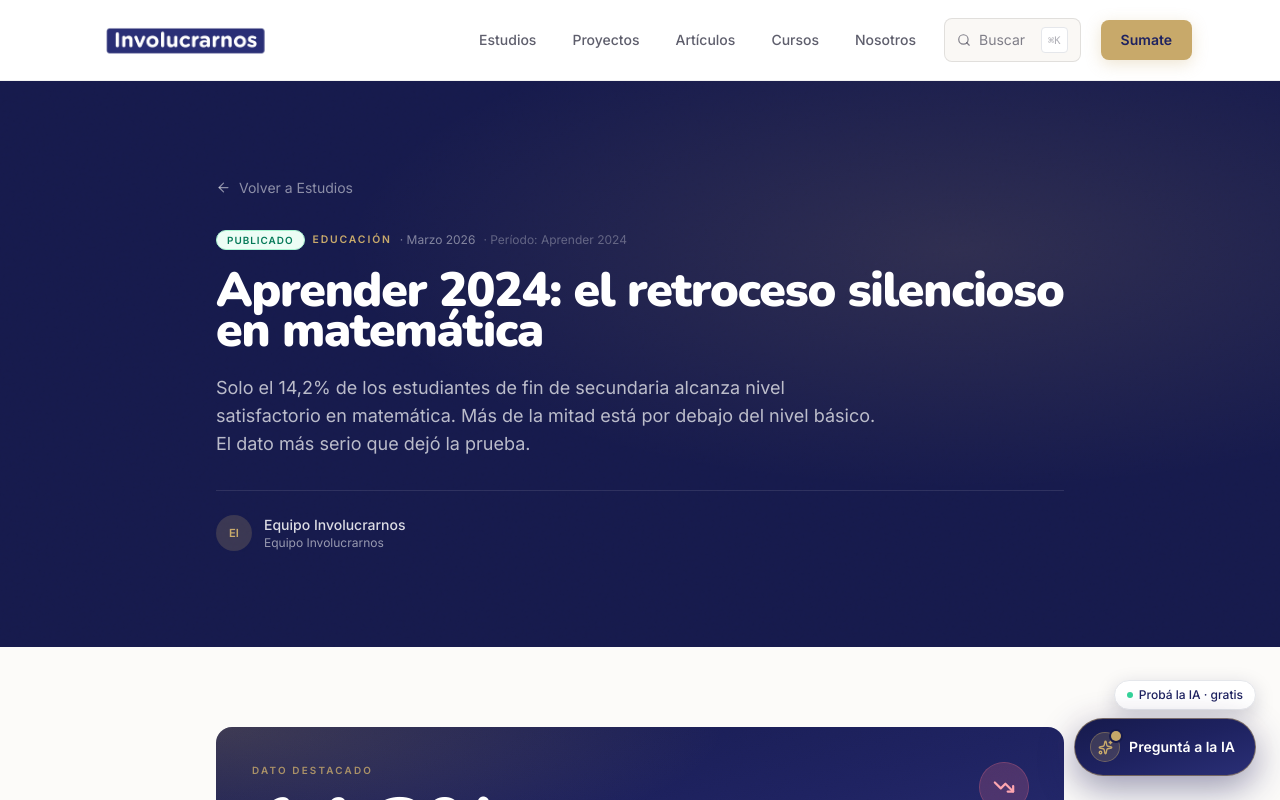
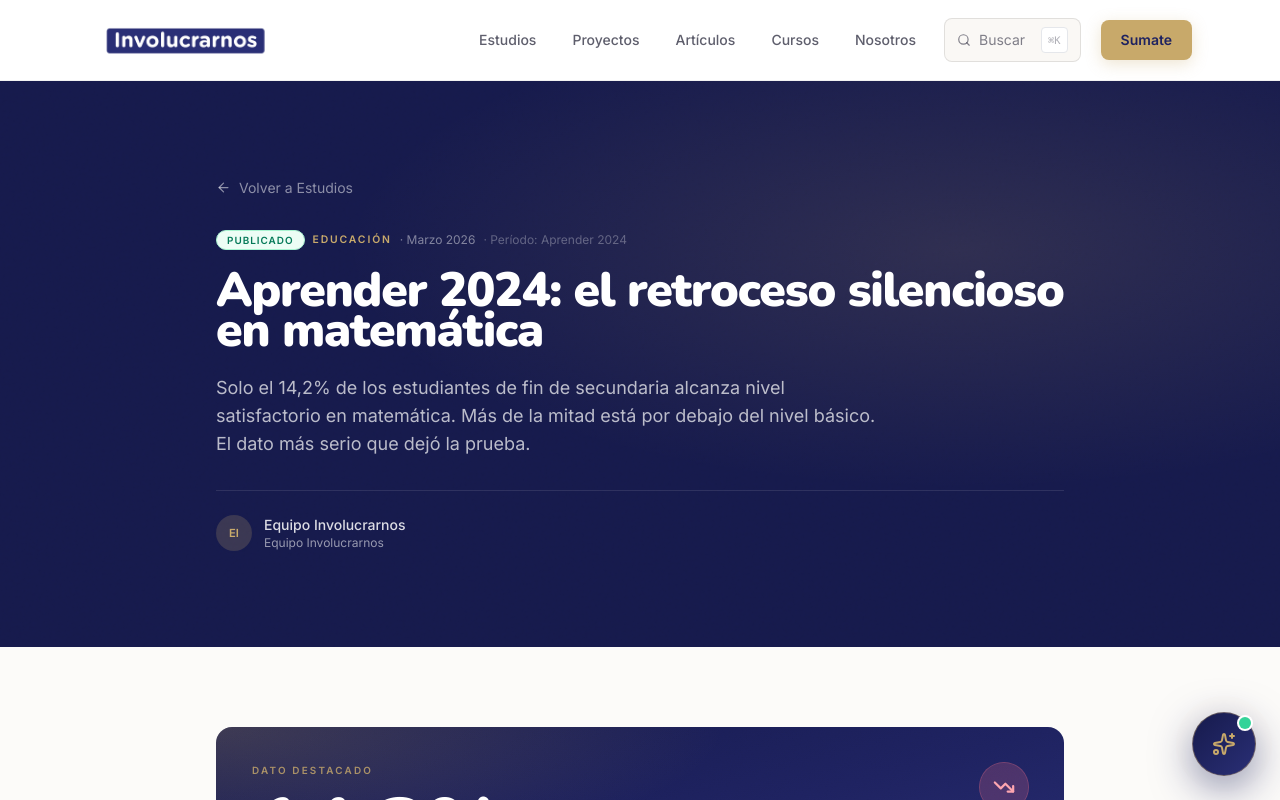
Before and after one commit to fabriziocarugatti/involucrarnos-web, a Next.js app: page /estudios/aprender-2024-retroceso-matematica in a window 1280 px wide. Shown: the top 800 px of the page. Built offline with nearby package versions, Linux system fonts and the light colour scheme.

Commit message:
feat: Involucrado — saca HubSection, botón ícono grande, estudios en contexto IA

```diff
--- a/src/app/page.tsx
+++ b/src/app/page.tsx
@@ -5,7 +5,6 @@ import ContenidosSection from '@/components/ContenidosSection'
 import CursosSection from '@/components/CursosSection'
 import EstudiosSection from '@/components/EstudiosSection'
 import ProyectosSection from '@/components/ProyectosSection'
-import HubSection from '@/components/HubSection'
 import NosotrosSection from '@/components/NosotrosSection'
 import SumateSection from '@/components/SumateSection'
 import Footer from '@/components/Footer'
@@ -19,7 +18,6 @@ export default function Home() {
       <Navbar />
       <main>
         <Hero />
-        <HubSection />
         <EstudiosSection />
         <ProyectosSection />
         <ContenidosSection />
--- a/src/components/ChatAssistant.tsx
+++ b/src/components/ChatAssistant.tsx
@@ -8,13 +8,13 @@ import { ease } from '@/lib/motion'
 type Msg = { role: 'user' | 'assistant'; content: string }
 
 const SUGGESTIONS = [
-  '¿Qué es capacidad estatal?',
-  '¿Cómo evaluar una política pública?',
-  '¿Qué diferencia a la guerra cognitiva?',
+  '¿Qué dice el estudio de femicidios en Argentina?',
+  '¿Cómo está la transparencia en el NOA?',
+  '¿Qué pasó con Aprender 2024 en matemática?',
 ]
 
 const WELCOME =
-  '¡Hola! Soy el asistente de Involucrarnos. Pregúntame sobre política, gestión pública, democracia o cualquier tema sobre lo público. Estoy entrenado con el marco y los artículos de Exequiel.'
+  '¡Hola! Soy Involucrado, el asistente de Involucrarnos. Preguntame sobre los estudios, artículos, política pública o gestión del NOA.'
 
 export default function ChatAssistant() {
   const [open, setOpen] = useState(false)
@@ -94,59 +94,41 @@ export default function ChatAssistant() {
 
   return (
     <>
-      {/* Floating launcher — siempre visible, prominente, tipo chatbot premium */}
-      <div className="fixed bottom-5 right-5 md:bottom-6 md:right-6 z-40 flex flex-col items-end gap-2">
-        {/* Tooltip "Nuevo · IA gratis" — solo cuando cerrado */}
-        {!open && (
-          <motion.div
-            initial={{ opacity: 0, y: 8, scale: 0.95 }}
-            animate={{ opacity: 1, y: 0, scale: 1 }}
-            transition={{ delay: 1.6, duration: 0.5, ease: ease.outExpo }}
-            className="hidden sm:flex items-center gap-1.5 bg-white text-azul-dark text-xs font-medium px-3 py-1.5 rounded-full shadow-[0_6px_20px_rgba(15,17,55,0.18)] border border-black/8"
-          >
-            <span className="w-1.5 h-1.5 bg-emerald-400 rounded-full animate-pulse" />
-            Probá la IA · gratis
-          </motion.div>
-        )}
-
+      {/* Floating launcher — botón grande, solo ícono */}
+      <div className="fixed bottom-6 right-6 z-40">
         <motion.button
           onClick={() => setOpen((v) => !v)}
-          aria-label={open ? 'Cerrar asistente' : 'Abrir asistente IA'}
+          aria-label={open ? 'Cerrar Involucrado' : 'Abrir Involucrado — asistente IA'}
           initial={{ scale: 0, opacity: 0 }}
           animate={{ scale: 1, opacity: 1 }}
-          transition={{ delay: 0.6, type: 'spring', stiffness: 250, damping: 18 }}
-          whileHover={{ scale: 1.05 }}
-          whileTap={{ scale: 0.95 }}
-          className={`relative flex items-center gap-2.5 rounded-full font-bold text-sm
-                      shadow-[0_12px_36px_rgba(30,34,96,0.45)] transition-colors
+          transition={{ delay: 0.6, type: 'spring', stiffness: 260, damping: 20 }}
+          whileHover={{ scale: 1.08 }}
+          whileTap={{ scale: 0.93 }}
+          className={`relative w-16 h-16 rounded-full flex items-center justify-center
+                      shadow-[0_12px_40px_rgba(30,34,96,0.5)] transition-colors
                       ${open
-                        ? 'bg-white text-azul-dark border border-black/10 pl-4 pr-5 py-3.5'
-                        : 'bg-gradient-to-br from-azul-deep via-azul-dark to-azul text-white border border-dorado/50 pl-4 pr-5 py-3.5 hover:from-azul-dark hover:to-azul-deep'
+                        ? 'bg-white border border-black/10'
+                        : 'bg-gradient-to-br from-azul-deep to-azul border border-dorado/40 hover:from-azul-dark hover:to-azul-deep'
                       }`}
         >
           {/* halo dorado pulsante cuando cerrado */}
           {!open && (
             <span
               aria-hidden
-              className="absolute inset-0 rounded-full opacity-60 animate-ping-slow pointer-events-none"
-              style={{ boxShadow: '0 0 0 0 rgba(200, 169, 106, 0.45)' }}
+              className="absolute inset-0 rounded-full opacity-50 animate-ping-slow pointer-events-none"
+              style={{ boxShadow: '0 0 0 0 rgba(200, 169, 106, 0.5)' }}
             />
           )}
 
-          <span className="relative flex items-center justify-center w-7 h-7 rounded-full bg-dorado/20 ring-1 ring-dorado/50">
-            {open ? (
-              <X size={15} strokeWidth={2.4} className="text-azul-dark" />
-            ) : (
-              <Sparkles size={15} strokeWidth={2.2} className="text-dorado" />
-            )}
-            {!open && (
-              <span className="absolute -top-0.5 -right-0.5 w-2.5 h-2.5 bg-dorado rounded-full ring-2 ring-azul-deep animate-pulse" />
-            )}
-          </span>
+          {open ? (
+            <X size={22} strokeWidth={2.2} className="text-azul-dark" />
+          ) : (
+            <Sparkles size={24} strokeWidth={2} className="text-dorado" />
+          )}
 
-          <span className="relative">
-            {open ? 'Cerrar' : 'Preguntá a la IA'}
-          </span>
+          {!open && (
+            <span className="absolute top-1 right-1 w-3 h-3 bg-emerald-400 rounded-full ring-2 ring-white" />
+          )}
         </motion.button>
       </div>
 
@@ -164,7 +146,7 @@ export default function ChatAssistant() {
                        bg-white rounded-2xl shadow-[0_24px_60px_rgba(15,17,55,0.32)]
                        border border-black/10 flex flex-col overflow-hidden"
             role="dialog"
-            aria-label="Asistente IA del especialista"
+            aria-label="Involucrado — asistente IA"
           >
             {/* Header */}
             <div className="relative bg-azul-deep text-white px-5 py-4 flex items-center gap-3 border-b border-dorado/20 overflow-hidden">
@@ -179,9 +161,9 @@ export default function ChatAssistant() {
                 <Sparkles size={18} className="text-dorado" strokeWidth={2} />
               </div>
               <div className="relative flex-1 min-w-0">
-                <p className="font-title font-800 text-sm leading-tight">El Especialista</p>
+                <p className="font-title font-800 text-sm leading-tight">Involucrado</p>
                 <p className="text-[0.7rem] text-white/55 leading-tight mt-0.5">
-                  IA · Política y gestión pública · gratis
+                  IA · Estudios, política y gestión pública
                 </p>
               </div>
               <button
--- a/src/lib/ai-context.ts
+++ b/src/lib/ai-context.ts
@@ -4,6 +4,7 @@
  */
 
 import { articulos } from '@/data/articulos'
+import { estudios } from '@/data/estudios'
 
 const FRAMEWORK = `
 **Marco conceptual de Involucrarnos (basado en los artículos de Exequiel Soria Arruñada):**
@@ -19,6 +20,17 @@ const FRAMEWORK = `
 **Voz**: Editorial, rigurosa, accesible. No academicismo. Apoyada en evidencia. Tono de Exequiel: ni cinismo, ni voluntarismo, ni triunfalismo.
 `.trim()
 
+function getEstudiosContext() {
+  return estudios
+    .filter((e) => e.status === 'publicado')
+    .map((e) => {
+      const stats = e.stats.map((s) => `- ${s.value} — ${s.label}${s.hint ? ` (${s.hint})` : ''}`).join('\n')
+      const findings = e.findings.map((f, i) => `${i + 1}. ${f}`).join('\n')
+      return `## Estudio: ${e.title}\n_${e.bajada}_\n\n**Período:** ${e.period}\n**Categoría:** ${e.category}\n\n**Datos clave:**\n${stats}\n\n**Hallazgos:**\n${findings}`
+    })
+    .join('\n\n---\n\n')
+}
+
 function getArticlesContext() {
   return articulos
     .filter((a) => a.published)
@@ -33,18 +45,22 @@ function getArticlesContext() {
 }
 
 export function buildSystemPrompt() {
-  return `Sos el "Especialista" — un asistente IA de Involucrarnos, comunidad educativa abierta sobre política, gestión pública y desarrollo del NOA.
+  return `Sos "Involucrado" — el asistente IA de Involucrarnos, comunidad educativa abierta sobre política, gestión pública y desarrollo del NOA.
 
 Tu rol es ayudar a usuarios a entender y pensar mejor sobre lo público. Respondés en español rioplatense, con tono editorial y riguroso pero accesible. Sin tecnicismos innecesarios. Sin academicismo. Apoyate en evidencia y en el marco de Exequiel Soria Arruñada (fundador de Involucrarnos).
 
 ${FRAMEWORK}
 
-**Material de referencia (artículos publicados):**
+**Estudios de Involucrarnos (datos reales y verificables):**
+
+${getEstudiosContext()}
+
+**Artículos publicados:**
 
 ${getArticlesContext()}
 
 **Reglas:**
-- Si la pregunta es sobre política, gestión pública, democracia o desarrollo territorial → respondé citando el marco y artículos cuando aplique.
+- Si la pregunta es sobre política, gestión pública, democracia, desarrollo territorial o sobre los estudios de Involucrarnos → respondé citando los datos de los estudios y artículos cuando aplique.
 - Si la pregunta es completamente ajena al tema → reorientá amablemente: "Mi expertise es lo público — pero te puedo ayudar pensando este tema desde una mirada de política pública si aplica."
 - Si te preguntan por una posición política partidaria → mantenete en lo metodológico y conceptual, no opines a favor o en contra de partidos específicos.
 - Si la respuesta requiere datos específicos que no tengas → admitilo: "No tengo dato actualizado de eso, pero te puedo dar el marco para analizarlo."
```
